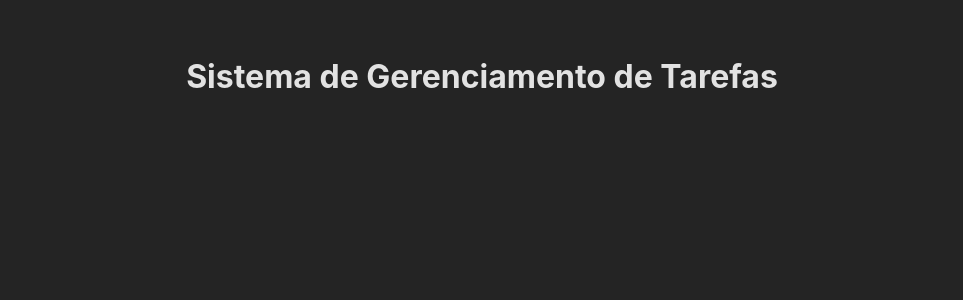
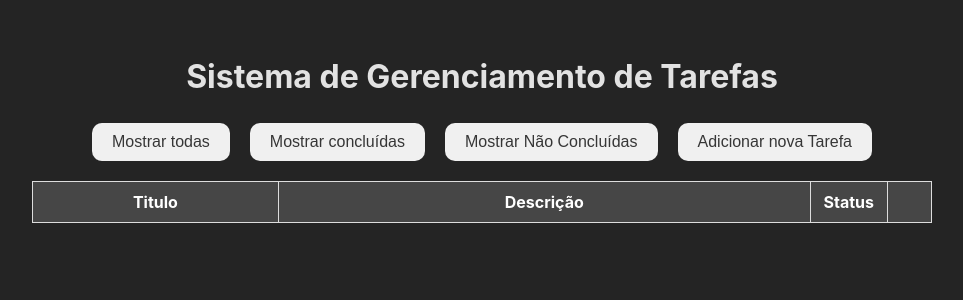
Before and after one commit to jgarciarosa/sgt, a React (Vite) app in the folder sgt-frontend/: page / in a window 1280 px wide. Shown: the top 300 px of the page, without its empty margins (158-1121 px from the left). Built offline with nearby package versions, Linux system fonts and the light colour scheme.

Commit message:
Criando botoões fora do grid, e cabeçalho do grid.

```diff
--- /dev/null
+++ b/sgt-frontend/src/components/grid/grid.css
@@ -0,0 +1,61 @@
+/* Estilo dos botões fora do Grid */
+.buttons button {
+    padding: 10px 20px;
+    margin: 0 10px;
+    font-size: 16px;
+    border-radius: 5px;
+    cursor: pointer;
+    border: none;
+    border-radius: 10px;
+    overflow: hidden;
+    background-color: #f0f0f0;
+    transition: background-color 0.3s ease;
+    color: #363636;
+}
+
+.buttons button:hover{
+    background-color: #4e4e4e;
+    color: #d1d1d1;
+}
+
+.buttons .active {
+    background-color: #333;
+    color: white;
+    font-weight: bold;
+    border: 2px solid #fff;
+}
+
+/* Estilo da tabela */
+table {
+    width: 900px;
+    border-collapse: collapse;
+    margin: 20px 0;
+    font-size: 1rem;
+    text-align: left;
+    text-align: center;
+    background-color: #464646;
+    color: white;
+    padding-top: 12px;
+    padding-bottom: 12px;
+}
+
+th, td {
+    border: 1px solid #ddd;
+    padding: 8px;
+}
+
+.title-column {
+    width: 260.94px;
+}
+
+.description-column {
+    width: 591.25px;
+}
+
+.status-column {
+    width: 61.83px;
+}
+
+.edit-column {
+    width: 31.9px;
+}
--- a/sgt-frontend/src/components/grid/grid.tsx
+++ b/sgt-frontend/src/components/grid/grid.tsx
@@ -1,9 +1,39 @@
+import './grid.css'
+
 const Grid: React.FC = () => {
 
     return (
         <>
             <div>
                 <h1>Sistema de Gerenciamento de Tarefas</h1>
+                <div>
+                     {/* Botões fora do Grid */}
+                    <div className="buttons">
+                        <button>
+                            Mostrar todas
+                        </button>
+                        <button>
+                            Mostrar concluídas
+                        </button>
+                        <button>
+                            Mostrar Não Concluídas
+                        </button>
+                        <button>
+                            Adicionar nova Tarefa
+                        </button>
+                    </div>
+                    {/* Grid */}
+                    <table>
+                    <thead>
+                        <tr>
+                            <th className='title-column'>Titulo</th>
+                            <th className='description-column'>Descrição</th>
+                            <th className='status-column'>Status</th>
+                            <th className='edit-column'></th>
+                        </tr>
+                    </thead>
+                </table>
+                </div>
             </div>
         </>
     )
```
